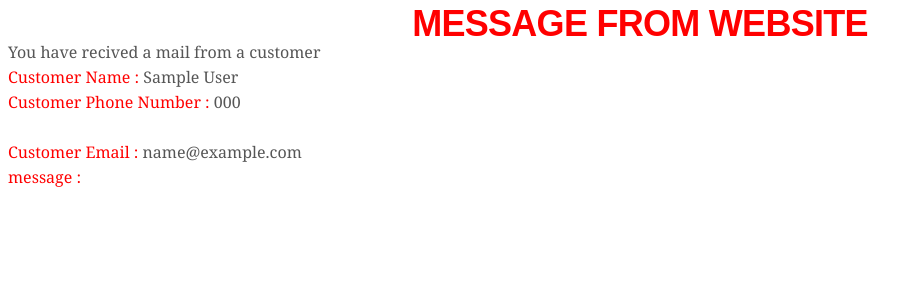
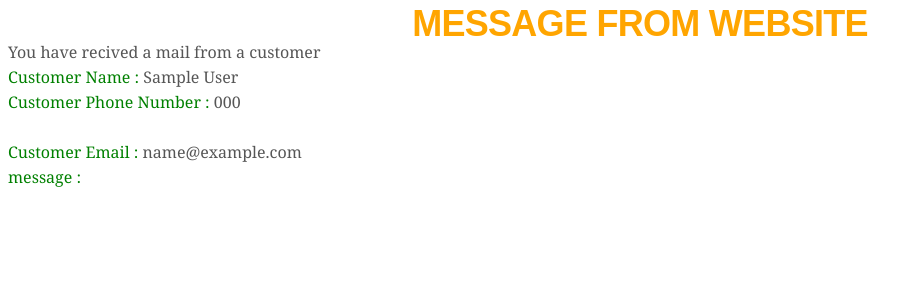
Before and after one commit to JAYBLA/soila, a CodeIgniter 4 app: template app/Views/pages/email_template.php in a window 1280 px wide. Shown: the top 300 px of the page, without its empty margins (0-923 px from the left). Run offline with PHP 8.4 and a stand-in for CodeIgniter, Linux system fonts and the light colour scheme; the template is opened without the code that fills it: most values are stand-ins (such as "Sample title", 1, 10 or a date in 2020); data that the repository does not hold is empty; some libraries are stand-ins or nearby versions.

Commit message:
color email

```diff
--- a/app/Views/pages/corporate-governance.php
+++ b/app/Views/pages/corporate-governance.php
@@ -56,7 +56,7 @@
           <div class="col-lg-3 col-md-6 d-flex align-items-stretch">
             <div class="member">
               <div class="member-img">
-                <img src="<?= base_url() ?>/images/team/hamis.jpg" class="img-fluid" alt="">
+                <img src="<?= base_url() ?>/images/team/hamis.jpg" class="img-fluid" alt="hamis-image">
                 <div class="social">
                 <a href="#"><i class="fa fa-twitter text-orange"></i></a>
                   <a href="#"><i class="fa fa-facebook text-orange"></i></a>
--- a/app/Views/pages/email_template.php
+++ b/app/Views/pages/email_template.php
@@ -7,12 +7,12 @@
 </head>
 <body>
 <div>
-   <div style="font-size: 36px;font-weight: 700;letter-spacing: -0.02em;line-height: 32px;color: red;font-family: sans-serif;text-align: center" align="center" id="emb-email-header">MESSAGE FROM WEBSITE</div>
+   <div style="font-size: 36px;font-weight: 700;letter-spacing: -0.02em;line-height: 32px;color: orange;font-family: sans-serif;text-align: center" align="center" id="emb-email-header">MESSAGE FROM WEBSITE</div>
 <p style="Margin-top: 0;color: #565656;font-family: Georgia,serif;font-size: 16px;line-height: 25px;Margin-bottom: 25px">You have recived a mail from a customer<br>
-        <span style="color:red;">Customer Name :</span> <?= $full_name ?>
-        <br><span style="color:red;">Customer Phone Number :</span> <?= $phone ?>
-        <br><br><span style="color:red;">Customer Email :</span> <?= $email ?>
-        <br><span style="color:red;">message :</span> <?= $message ?>
+        <span style="color:green;">Customer Name :</span> <?= $full_name ?>
+        <br><span style="color:green;">Customer Phone Number :</span> <?= $phone ?>
+        <br><br><span style="color:green;">Customer Email :</span> <?= $email ?>
+        <br><span style="color:green;">message :</span> <?= $message ?>
         </p>
 </div>
 </body>
```
